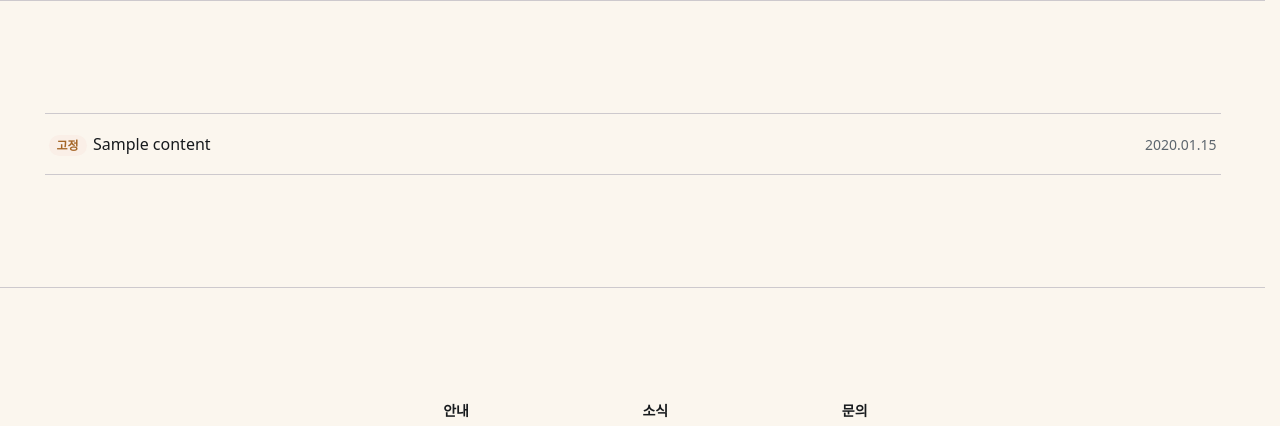
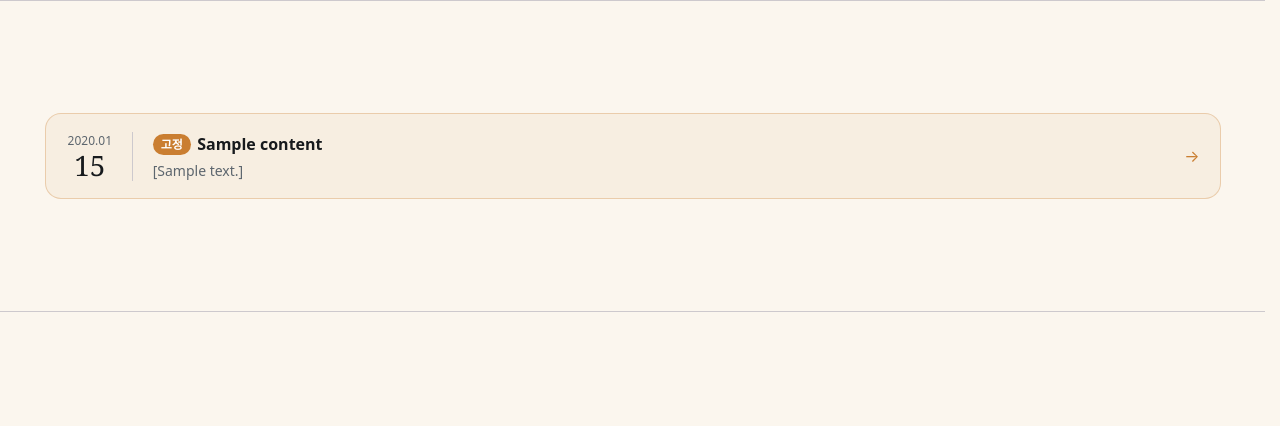
Before and after one commit to bellechanson/england-camping, a Spring app: template src/main/resources/templates/pages/notice-list.html in a window 1280 px wide. Shown: the part 414-840 px from the top of the page. Run offline with Thymeleaf, Linux system fonts and the light colour scheme; the template is opened without the code that fills it: most values are stand-ins (such as "Sample title", 1, 10 or a date in 2020); grey boxes marked "Sample" are stand-in pictures; data that the repository does not hold is empty; some of the project's set-up classes (security, data sources, template engines, error pages and the like) are left out, and stand-ins take their place.

Commit message:
style: 공지사항 목록을 카드형으로 (날짜 칸 + 본문 미리보기 + NEW 배지)
- 공지 목록 페이지만 .notice-cards 카드형으로 변경 (메인 최근 공지 칸은 그대로)
- 왼쪽 날짜 칸(년.월 + 큰 일자), 본문 앞부분 한 줄 미리보기
- 쓴 날 포함 3일 동안 NEW 배지 (NoticeController newSince)
- 고정 공지는 연한 주황 카드 + 진한 주황 "고정" 배지

```diff
--- a/src/main/resources/static/assets/css/england.css
+++ b/src/main/resources/static/assets/css/england.css
@@ -707,6 +707,162 @@ body:has(.site-banner) .sub-head {
 	min-width: 0;
 }
 
+/* ===== 공지사항 목록 페이지: 카드형 =====
+   (메인 최근 공지 칸은 예전 .notice-list / .notice-item 그대로) */
+.notice-cards {
+	display: grid;
+	/* 칸 폭 = 화면(container) 폭으로 고정
+   	   (없으면 grid가 미리보기 한 줄 길이만큼 카드를 늘려서 화면 밖으로 넘침) */
+	grid-template-columns: minmax(0, 1fr);
+	gap: 0.75rem;
+	margin: 0;
+	padding: 0;
+	list-style: none;
+}
+
+.notice-card {
+	display: flex;
+	align-items: center;
+	gap: 1.25rem;
+	padding: 1.1rem 1.25rem;
+	border: 1px solid var(--bs-border-color);
+	border-radius: 1rem;
+	background: color-mix(in oklch, var(--bs-bg-body) 40%, #fff);
+	color: inherit;
+	text-decoration: none;
+	transition: border-color 0.2s ease, transform 0.2s ease, box-shadow 0.2s ease;
+}
+
+/* 마우스를 올리면: 테두리 주황 + 살짝 떠오름 */
+.notice-card:hover,
+.notice-card:focus-visible {
+	border-color: color-mix(in oklch, var(--brand) 55%, transparent);
+	transform: translateY(-2px);
+	box-shadow: 0 6px 18px -10px rgba(59, 42, 20, 0.35);
+}
+
+/* 고정 공지: 연한 주황 바탕 */
+.notice-card.is-pinned {
+	background: color-mix(in oklch, var(--brand) 7%, var(--bs-bg-body));
+	border-color: color-mix(in oklch, var(--brand) 30%, transparent);
+}
+
+/* 왼쪽 날짜 칸: 위 "2026.11" 작게, 아래 "24" 크게(세리프) */
+.nc-date {
+	display: flex;
+	flex: none;
+	flex-direction: column;
+	width: 4.2rem;
+	padding-right: 1.1rem;
+	border-right: 1px solid var(--bs-border-color);
+	text-align: center;
+}
+
+.nc-ym {
+	color: var(--bs-fg-3);
+	font-size: 0.75rem;
+}
+
+.nc-day {
+	font-family: var(--kor-serif);
+	font-size: 1.75rem;
+	line-height: 1.1;
+}
+
+/* 가운데: 제목 + 미리보기 (min-width: 0 → 길면 줄어들 수 있게) */
+.nc-body {
+	display: flex;
+	flex: 1;
+	flex-direction: column;
+	gap: 0.25rem;
+	min-width: 0;
+}
+
+.nc-title {
+	font-weight: 600;
+	overflow-wrap: anywhere;
+}
+
+.nc-title .pin-badge,
+.nc-title .new-badge {
+	vertical-align: 0.1em;
+}
+
+/* 미리보기: 한 줄, 넘치면 … */
+.nc-preview {
+	overflow: hidden;
+	color: var(--bs-fg-3);
+	font-size: 0.875rem;
+	white-space: nowrap;
+	text-overflow: ellipsis;
+}
+
+.nc-arrow {
+	flex: none;
+	color: var(--brand);
+	transition: transform 0.2s ease;
+}
+
+.notice-card:hover .nc-arrow,
+.notice-card:focus-visible .nc-arrow {
+	transform: translateX(3px);
+}
+
+/* 고정 공지 카드 안의 "고정" 배지: 연한 주황 바탕에 묻히지 않게 진한 주황 + 흰 글씨
+   (메인 최근 공지·관리자 목록의 "고정" 배지는 그대로) */
+.notice-card.is-pinned .pin-badge {
+	background: var(--brand);
+	color: #fff;
+}
+
+/* NEW: 주황 테두리 알약 (고정은 기존 .pin-badge) */
+.new-badge {
+	display: inline-block;
+	margin-right: 0.4rem;
+	padding: 0.05rem 0.5rem;
+	border: 1px solid var(--brand);
+	border-radius: 999px;
+	color: color-mix(in oklch, var(--brand) 85%, #000);
+	font-size: 0.7rem;
+	font-weight: 600;
+	letter-spacing: 0.03em;
+}
+
+/* 폰: 여백·날짜 칸 줄이고 화살표 숨김 */
+@media (max-width: 575.98px) {
+	.notice-card {
+		gap: 0.9rem;
+		padding: 0.9rem 1rem;
+	}
+
+	.nc-date {
+		width: 3.4rem;
+		padding-right: 0.8rem;
+	}
+
+	.nc-day {
+		font-size: 1.4rem;
+	}
+
+	.nc-arrow {
+		display: none;
+	}
+}
+
+/* 동작 줄이기 설정이면 움직임 끔 */
+@media (prefers-reduced-motion: reduce) {
+
+	.notice-card,
+	.nc-arrow {
+		transition: none;
+	}
+
+	.notice-card:hover,
+	.notice-card:focus-visible {
+		transform: none;
+	}
+}
+
 .closed-badge {
 	display: inline-block;
 	margin-left: 0.4rem;
--- a/src/main/resources/templates/pages/notice-list.html
+++ b/src/main/resources/templates/pages/notice-list.html
@@ -16,16 +16,27 @@
 
 				<p class="fg-3 mb-0" th:if="${page.empty}">아직 등록된 공지가 없습니다.</p>
 
-				<!-- 고정 공지 먼저, 그다음 최신순 -->
-				<ul class="notice-list" th:unless="${page.empty}">
+				<!-- 고정 공지 먼저, 그다음 최신순
+				     카드 하나 = 왼쪽 날짜 칸(년.월 + 큰 일자) / 제목(고정·NEW 배지) + 본문 미리보기 한 줄 / 화살표
+				     (메인 최근 공지 칸은 예전 .notice-list 그대로 씀) -->
+				<ul class="notice-cards" th:unless="${page.empty}">
 					<li th:each="n : ${page.content}">
-						<a class="notice-item" th:href="@{/notice/{id}(id=${n.id})}">
-							<span class="notice-title">
-								<span class="pin-badge" th:if="${n.pinned}">고정</span><span class="notice-title-text"
-									th:text="${n.title}">제목</span>
+						<a class="notice-card" th:classappend="${n.pinned} ? 'is-pinned'"
+							th:href="@{/notice/{id}(id=${n.id})}">
+							<span class="nc-date">
+								<span class="nc-ym"
+									th:text="${#temporals.format(n.createdAt, 'yyyy.MM')}">2026.11</span>
+								<span class="nc-day" th:text="${#temporals.format(n.createdAt, 'dd')}">24</span>
 							</span>
-							<span class="notice-date fs-sm fg-3"
-								th:text="${#temporals.format(n.createdAt, 'yyyy.MM.dd')}">2026.11.19</span>
+							<span class="nc-body">
+								<span class="nc-title"><span class="pin-badge" th:if="${n.pinned}">고정</span><span
+										class="new-badge" th:if="${n.createdAt.isAfter(newSince)}">NEW</span><span
+										th:text="${n.title}">제목</span></span>
+								<!-- 본문 앞부분만 (줄바꿈은 띄어쓰기로 보이고, 칸을 넘으면 … 으로 자름) -->
+								<span class="nc-preview" th:if="${!#strings.isEmpty(n.content)}"
+									th:text="${#strings.abbreviate(n.content, 120)}">본문 미리보기</span>
+							</span>
+							<span class="nc-arrow" aria-hidden="true">→</span>
 						</a>
 					</li>
 				</ul>
```
Also changed, not shown: src/main/java/com/englandcamping/controller/NoticeController.java (+7 -0 lines).
